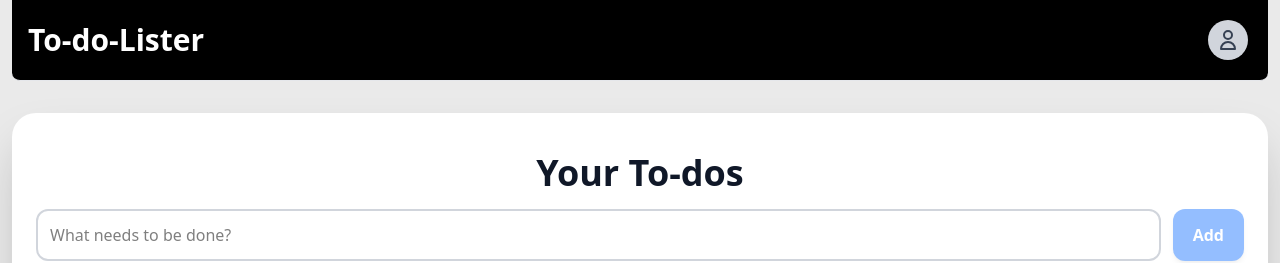
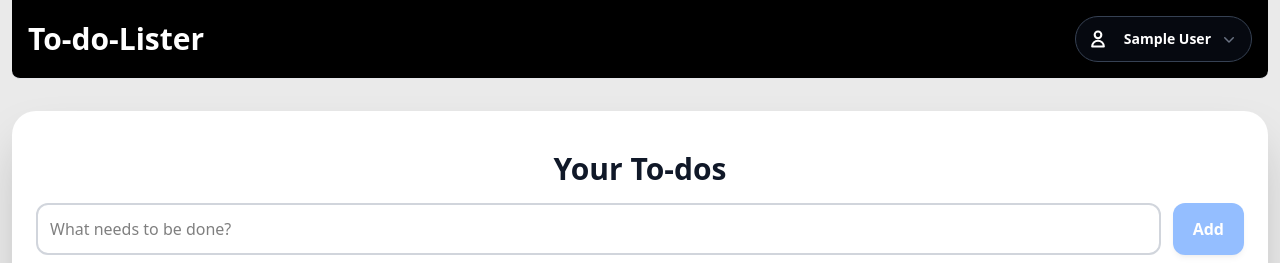
Before and after one commit to cjrojas72/angular-to-do, an Angular app: page /home in a window 1280 px wide. Shown: the top 263 px of the page. Built offline with nearby package versions, Linux system fonts and the light colour scheme; no server answers; the database is empty; sample sign-in values are in the browser's storage.

Commit message:
update menu dropdown

```diff
--- a/src/app/components/header/header.component.html
+++ b/src/app/components/header/header.component.html
@@ -1,7 +1,7 @@
-<header class="p-4 rounded-b-lg border-b border-gray-200 bg-black">
+<!-- <header class="p-4 rounded-b-lg border-b border-gray-200 bg-black">
           <nav class="flex justify-between items-center relative">
 
-            <h1 routerLink="/home" class="text-2xl sm:text-3xl font-extrabold text-white cursor-pointer">To-do-Lister</h1>
+            <h1 routerLink="/home" class="text-xl md:text-3xl font-extrabold text-white cursor-pointer">To-do-Lister</h1>
 
             <div class="relative flex-shrink-0">
               <button
@@ -13,7 +13,7 @@
                     <path stroke-linecap="round" stroke-linejoin="round" d="M16 7a4 4 0 11-8 0 4 4 0 018 0zM12 14a7 7 0 00-7 7h14a7 7 0 00-7-7z" />
                   </svg>
                 </div>
-                <span class="text-white sm:hidden">{{ profileName() }} </span>
+                <span class="text-white hidden md:inline-block">{{ profileName() }} </span>
               </button>
 
               @if (showProfileDropdown()) {
@@ -32,4 +32,76 @@
               }
             </div>
           </nav>
+</header> -->
+
+
+<header class="p-4 rounded-b-lg border-b border-gray-200 bg-black">
+  <nav class="flex justify-between items-center relative">
+
+    <h1 routerLink="/home" class="text-xl md:text-3xl font-extrabold text-white cursor-pointer select-none">
+      To-do-Lister
+    </h1>
+
+    <div class="relative flex-shrink-0">
+      <button
+        (click)="toggleProfileDropdown()"
+        class="flex items-center gap-2 p-1 pr-3 rounded-full border border-gray-700 bg-gray-900/40 hover:bg-gray-800 transition-all duration-200 cursor-pointer group"
+        [class.bg-white]="showProfileDropdown()"
+        [class.border-white]="showProfileDropdown()"
+        aria-label="User Profile">
+
+        <div
+          [class.bg-gray-700]="!showProfileDropdown()"
+          [class.bg-blue-500]="showProfileDropdown()"
+          class="p-2 rounded-full text-white transition-colors duration-200">
+          <svg xmlns="http://www.w3.org/2000/svg" class="h-5 w-5" fill="none" viewBox="0 0 24 24" stroke="currentColor" stroke-width="2.5">
+            <path stroke-linecap="round" stroke-linejoin="round" d="M16 7a4 4 0 11-8 0 4 4 0 018 0zM12 14a7 7 0 00-7 7h14a7 7 0 00-7-7z" />
+          </svg>
+        </div>
+
+        <span
+          [class.text-black]="showProfileDropdown()"
+          [class.text-white]="!showProfileDropdown()"
+          class="hidden md:inline-block text-sm font-semibold max-w-[150px] truncate transition-colors">
+          {{ profileName() }}
+        </span>
+
+        <svg
+          xmlns="http://www.w3.org/2000/svg"
+          viewBox="0 0 20 20"
+          fill="currentColor"
+          [class.rotate-180]="showProfileDropdown()"
+          [class.text-black]="showProfileDropdown()"
+          [class.text-gray-500]="!showProfileDropdown()"
+          class="w-5 h-5 transition-transform duration-300">
+          <path fill-rule="evenodd" d="M5.22 8.22a.75.75 0 0 1 1.06 0L10 11.94l3.72-3.72a.75.75 0 1 1 1.06 1.06l-4.25 4.25a.75.75 0 0 1-1.06 0L5.22 9.28a.75.75 0 0 1 0-1.06Z" clip-rule="evenodd" />
+        </svg>
+      </button>
+
+      @if (showProfileDropdown()) {
+        <div
+          class="absolute right-0 mt-3 w-48 rounded-xl shadow-2xl bg-white ring-1 ring-black/5 z-50 origin-top-right overflow-hidden animate-in fade-in zoom-in duration-150"
+          (mouseleave)="showProfileDropdown.set(false)"
+        >
+          <div class="md:hidden px-4 py-3 bg-gray-50 border-b border-gray-100">
+            <p class="text-[10px] font-bold text-gray-400 uppercase tracking-widest">Account</p>
+            <p class="text-xs font-medium text-gray-900 truncate">{{ profileName() }}</p>
+          </div>
+
+          <a routerLink="/profile" class="flex items-center gap-3 px-4 py-3 text-sm text-gray-700 hover:bg-blue-50 hover:text-blue-700 transition-colors">
+            <svg class="w-4 h-4 opacity-70" fill="none" stroke="currentColor" viewBox="0 0 24 24"><path stroke-width="2" d="M16 7a4 4 0 11-8 0 4 4 0 018 0zM12 14a7 7 0 00-7 7h14a7 7 0 00-7-7z" /></svg>
+            Settings
+          </a>
+
+          <button
+            class="w-full flex items-center gap-3 px-4 py-3 text-sm text-red-600 hover:bg-red-50 transition-colors border-t border-gray-50"
+            (click)="logOut()"
+          >
+            <svg class="w-4 h-4 opacity-70" fill="none" stroke="currentColor" viewBox="0 0 24 24"><path stroke-width="2" d="M17 16l4-4m0 0l-4-4m4 4H7m6 4v1a3 3 0 01-3 3H6a3 3 0 01-3-3V7a3 3 0 013-3h4a3 3 0 013 3v1" /></svg>
+            Logout
+          </button>
+        </div>
+      }
+    </div>
+  </nav>
 </header>
--- a/src/app/components/header/header.component.ts
+++ b/src/app/components/header/header.component.ts
@@ -13,10 +13,10 @@ export class HeaderComponent implements OnInit {
   showProfileDropdown = signal(false);
   private authService = inject(AuthService);
 
-  private currentUser = this.authService.getCurrentUser()?.email;
+  private currentUser = this.authService.getCurrentUser()?.displayName ? this.authService.getCurrentUser()?.displayName :  this.authService.getCurrentUser()?.email ;
   profileName = signal<string | null | undefined>('profile');
 
-  private router = inject(Router)
+
 
   logOut(){
     this.authService.signOut();
--- a/src/app/components/new-todo-input/new-todo-input.component.ts
+++ b/src/app/components/new-todo-input/new-todo-input.component.ts
@@ -11,27 +11,23 @@ import { EventsService } from '../../services/events.service';
 })
 export class NewTodoInputComponent {
 
-  private todoService = inject(TodosService)
-  private eventService = inject(EventsService)
+  private todoService = inject(TodosService);
+  private eventService = inject(EventsService);
 
-  newTodoTitle = signal('')
-
-  // tempId = Math.floor(Math.random() * 2000)
-  // tempUser = 5
+  newTodoTitle = signal('');
 
   async addTodo(){
 
-    let todoTitle = this.newTodoTitle().trim()
+    let todoTitle = this.newTodoTitle().trim();
 
     if(!todoTitle){
       return
     }
 
-    // console.log(newTodo)
-    await this.todoService.addTodo(todoTitle)
-    this.newTodoTitle.set('')
+    await this.todoService.addTodo(todoTitle);
+    this.newTodoTitle.set('');
 
-    this.eventService.emitTodoAdded()
+    this.eventService.emitTodoAdded();
 
 
   }
--- a/src/app/components/todo-list/todo-list.component.html
+++ b/src/app/components/todo-list/todo-list.component.html
@@ -1,7 +1,7 @@
 <div class="card space-y-3">
 
     <div class="text-center space-y-3 my-4">
-      <h2 class="text-4xl font-bold text-gray-900">Your To-dos</h2>
+      <h2 class="text-xl md:text-3xl font-bold text-gray-900">Your To-dos</h2>
     </div>
 
     <div>
@@ -9,24 +9,24 @@
     </div>
     <div>
       <div class="flex justify-center border-gray-100 my-6 space-x-4">
-        <button (click)="setFilter('All')"
-          [class.text-white]="filterMode() === 'All'"
-          [class.border-blue-500]="filterMode() === 'All'"
-          [class.bg-gray-400]="filterMode() === 'All'"
+        <button (click)="setFilter('all')"
+          [class.text-white]="filterMode() === 'all'"
+          [class.border-blue-500]="filterMode() === 'all'"
+          [class.bg-gray-400]="filterMode() === 'all'"
           class="py-2 px-5 font-semibold border-b-2 border-transparent transition rounded-full cursor-pointer text-sm">
           All
         </button>
-        <button (click)="setFilter('In-progress')"
-          [class.text-white]="filterMode() === 'In-progress'"
-          [class.border-blue-500]="filterMode() === 'In-progress'"
-          [class.bg-gray-400]="filterMode() === 'In-progress'"
+        <button (click)="setFilter('active')"
+          [class.text-white]="filterMode() === 'active'"
+          [class.border-blue-500]="filterMode() === 'active'"
+          [class.bg-gray-400]="filterMode() === 'active'"
           class="py-2 px-5 font-semibold border-b-2 border-transparent transition cursor-pointer rounded-full text-sm">
           In Progress
         </button>
-        <button (click)="setFilter('Completed')"
-          [class.text-white]="filterMode() === 'Completed'"
-          [class.border-blue-500]="filterMode() === 'Completed'"
-          [class.bg-gray-400]="filterMode() === 'Completed'"
+        <button (click)="setFilter('completed')"
+          [class.text-white]="filterMode() === 'completed'"
+          [class.border-blue-500]="filterMode() === 'completed'"
+          [class.bg-gray-400]="filterMode() === 'completed'"
           class="py-2 px-5 font-semibold border-b-2 border-transparent transition cursor-pointer rounded-full text-sm">
           Completed
         </button>
@@ -35,13 +35,13 @@
           @if (filteredTodos().length === 0) {
             <li class="text-center p-4 rounded-xl shadow-sm">
             @switch (filterMode()) {
-              @case ("All") {
+              @case ("all") {
                 You have no tasks.
               }
-              @case ("In-progress") {
+              @case ("active") {
                 You have completed all your tasks!
               }
-              @case ("Completed") {
+              @case ("completed") {
                 You have no tasks completed.
               }
             }
--- a/src/app/components/todo-list/todo-list.component.ts
+++ b/src/app/components/todo-list/todo-list.component.ts
@@ -6,7 +6,7 @@ import { Todo } from '../../model/todo.type';
 import { EventsService } from '../../services/events.service';
 import { Subscription } from 'rxjs';
 
-type filter = 'All' | 'In-progress' | 'Completed';
+type filter = 'all' | 'active' | 'completed';
 
 @Component({
   selector: 'app-todo-list',
@@ -21,7 +21,7 @@ export class TodoListComponent implements OnInit, OnDestroy{
   private subscription!: Subscription;
 
   todoItems = signal(<Array<Todo>>([]));
-  filterMode = signal<filter>('All');
+  filterMode = signal<filter>('all');
   filteredTodoItems = signal(<Array<Todo>>([]));
 
   // private initialTodos = [
@@ -70,13 +70,13 @@ export class TodoListComponent implements OnInit, OnDestroy{
 
     //console.log(currentTodos)
 
-    if (status === "All"){
+    if (status === "all"){
       return currentTodos;
     }
-    else if ( status === "Completed"){
+    else if ( status === "completed"){
       return currentTodos.filter(todo => todo.completed);
     }
-    else if ( status === "In-progress"){
+    else if ( status === "active"){
       return currentTodos.filter(todo => !todo.completed);
     }
 
--- a/src/app/pages/home/home.component.ts
+++ b/src/app/pages/home/home.component.ts
@@ -4,7 +4,7 @@ import { AppComponent } from "../../app.component";
 
 @Component({
   selector: 'app-home',
-  imports: [TodoListComponent, AppComponent],
+  imports: [TodoListComponent],
   templateUrl: './home.component.html',
   styleUrl: './home.component.css'
 })
--- a/src/app/services/events.service.ts
+++ b/src/app/services/events.service.ts
@@ -5,14 +5,10 @@ import { Subject } from 'rxjs';
   providedIn: 'root'
 })
 export class EventsService {
-
-  // 1. Define the 'New Todo' channel
   private todoAddedSource = new Subject<void>();
 
-  // 2. Expose it as an Observable for components to listen to
   todoAdded$ = this.todoAddedSource.asObservable();
 
-  // 3. The method used to "publish" or "emit" the event
   emitTodoAdded() {
     this.todoAddedSource.next();
   }
```
Also changed, not shown: src/app/app.component.ts (+3 -4 lines), src/app/pages/login/login.component.ts (+6 -13 lines), src/app/services/auth.service.ts (+2 -6 lines), src/app/services/todos.service.ts (+3 -57 lines).
